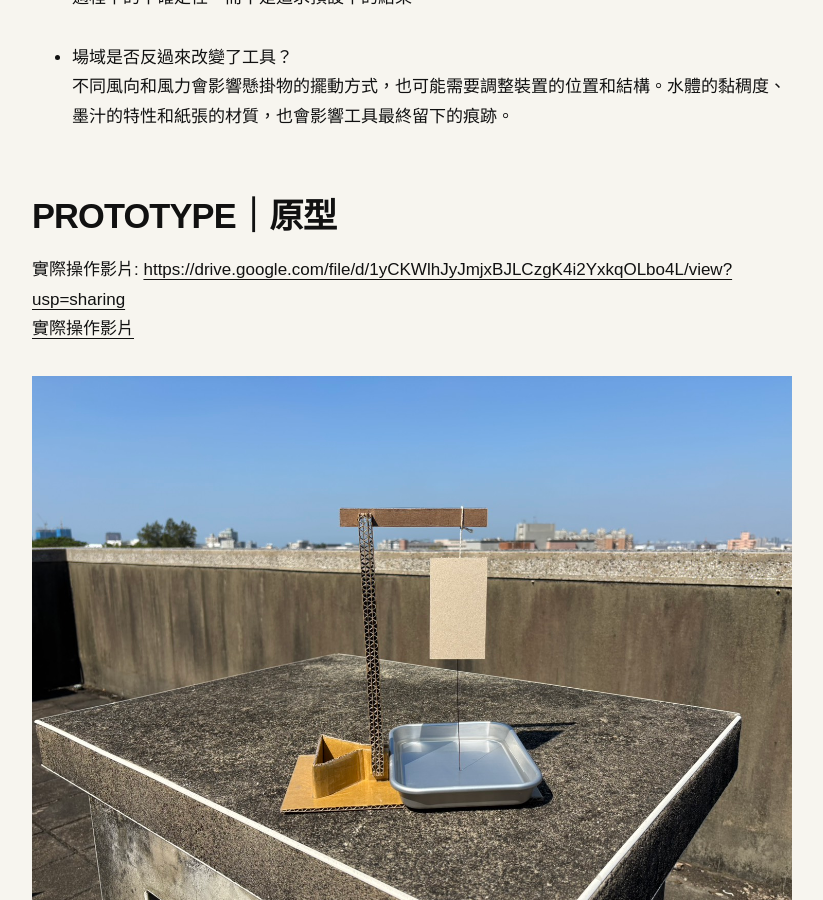
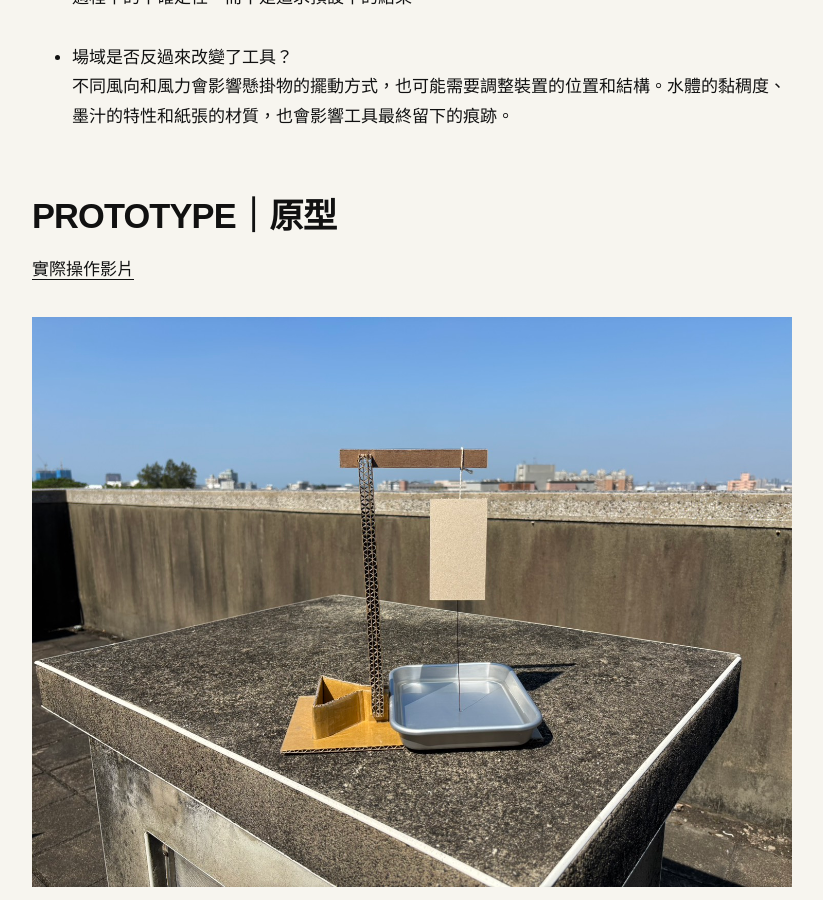
Before and after one commit to liki1928/fieldworkarchive, a Jekyll site: the page built from weeks/week-09.md, in a window 1280 px wide and 900 px high, scrolled down 1200 px. Shown: the whole window, without its empty margins (48-871 px from the left). Built offline with Jekyll 4.4.1, drawn with Linux system fonts in a browser that asks for light colours; part of the change alters nothing that is shown.

Commit message:
Update week-09.md

```diff
--- a/weeks/week-09.md
+++ b/weeks/week-09.md
@@ -34,7 +34,7 @@ permalink: /weeks/week-09/
 ## PROTOTYPE｜原型
 <!-- 放入草圖、結構圖、介面畫面、製作過程及實際測試照片。 -->
 <!-- 若有影片、聲音或互動版本，請附上連結。 -->
-實際操作影片: <https://drive.google.com/file/d/1yCKWlhJyJmjxBJLCzgK4i2YxkqOLbo4L/view?usp=sharing> <br>
+<!-- 實際操作影片: <https://drive.google.com/file/d/1yCKWlhJyJmjxBJLCzgK4i2YxkqOLbo4L/view?usp=sharing> -->
 [實際操作影片]([網址](https://drive.google.com/file/d/1yCKWlhJyJmjxBJLCzgK4i2YxkqOLbo4L/view?usp=sharing) "實際操作影片") <br>
 ![圖ㄧ]({{ '/assets/images/w09-1.jpg' | relative_url }})
 ![圖二]({{ '/assets/images/w09-2.jpg' | relative_url }})
```
